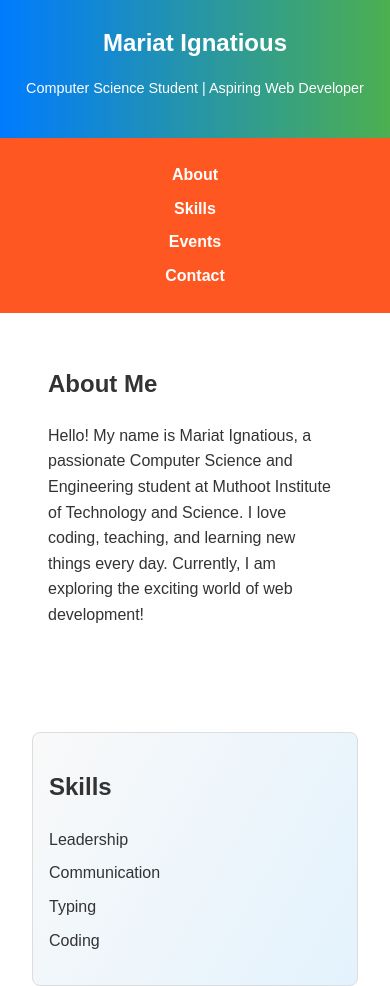
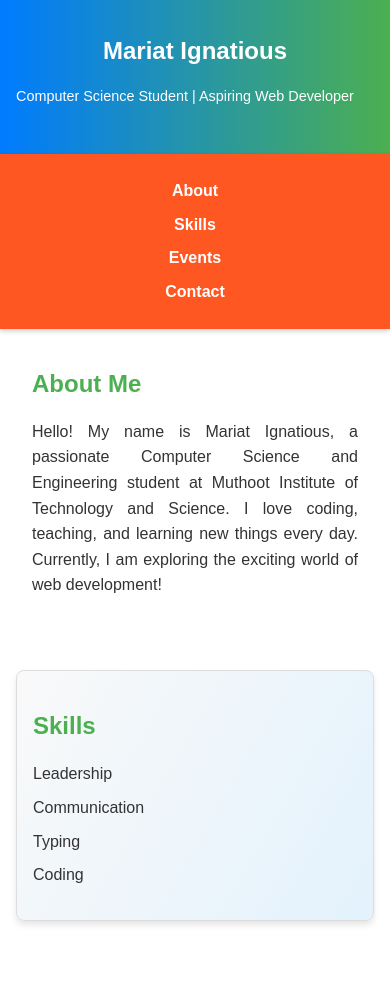
Before and after one commit to mariatignatious/website, a plain HTML site: page index.html in a window 390 px wide. Shown: the top 986 px of the page. Drawn offline with Linux system fonts and the light colour scheme.

Commit message:
Update index.html

```diff
--- a/index.html
+++ b/index.html
@@ -16,7 +16,7 @@
         header {
             background: linear-gradient(90deg, #007BFF, #4CAF50);
             color: white;
-            padding: 1.5rem 0;
+            padding: 2rem 1rem;
             text-align: center;
         }
 
@@ -33,6 +33,7 @@
             background-color: #FF5722;
             padding: 1rem;
             text-align: center;
+            box-shadow: 0 2px 5px rgba(0, 0, 0, 0.2);
         }
 
         nav a {
@@ -40,6 +41,7 @@
             margin: 0 1rem;
             text-decoration: none;
             font-weight: bold;
+            transition: color 0.3s;
         }
 
         nav a:hover {
@@ -47,7 +49,7 @@
         }
 
         section {
-            padding: 2rem;
+            padding: 2rem 1rem;
         }
 
         .container {
@@ -61,7 +63,8 @@
             border: 1px solid #ddd;
             border-radius: 8px;
             margin: 1.5rem 0;
-            padding: 1rem;
+            padding: 1.5rem;
+            box-shadow: 0 4px 6px rgba(0, 0, 0, 0.1);
         }
 
         .skills ul, .contact ul {
@@ -79,6 +82,7 @@
             text-align: center;
             padding: 1rem 0;
             margin-top: 2rem;
+            box-shadow: 0 -2px 5px rgba(0, 0, 0, 0.2);
         }
 
         footer a {
@@ -90,18 +94,45 @@
             text-decoration: underline;
         }
 
-        @media (max-width: 600px) {
+        h2 {
+            color: #4CAF50;
+            margin-bottom: 1rem;
+        }
+
+        p {
+            text-align: justify;
+        }
+
+        @media (max-width: 768px) {
+            header h1 {
+                font-size: 2rem;
+            }
+
+            header p {
+                font-size: 1rem;
+            }
+
+            nav a {
+                display: block;
+                margin: 0.5rem 0;
+            }
+
+            section {
+                padding: 1rem;
+            }
+
+            .skills, .events, .contact {
+                padding: 1rem;
+            }
+        }
+
+        @media (max-width: 480px) {
             header h1 {
                 font-size: 1.5rem;
             }
 
             header p {
                 font-size: 0.9rem;
-            }
-
-            nav a {
-                display: block;
-                margin: 0.5rem 0;
             }
         }
     </style>
@@ -152,7 +183,7 @@
         <ul>
             <li>Email: <a href="mailto:mariatignatious@gmail.com">mariatignatious@gmail.com</a></li>
             <li>LinkedIn: <a href="https://linkedin/mariatignatious" target="_blank">linkedin/mariatignatious</a></li>
-            <li>GitHub: <a href="https://github.com/mariatignatious/io" target="_blank">mariatignatious/io</a></li>
+            <li>GitHub: <a href="https://github.com/mariatignatious" target="_blank">mariatignatious/io</a></li>
         </ul>
     </div>
 </section>
```
